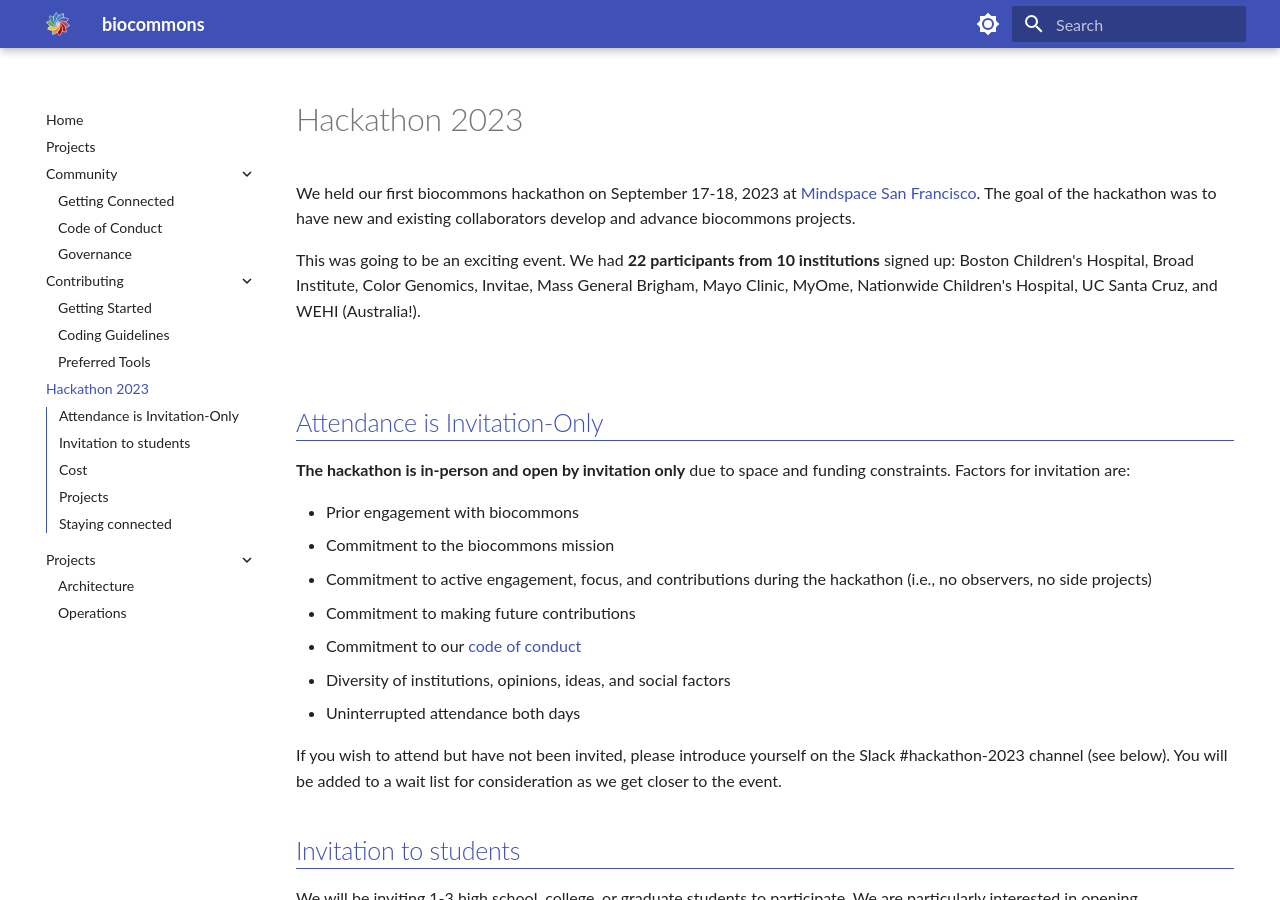
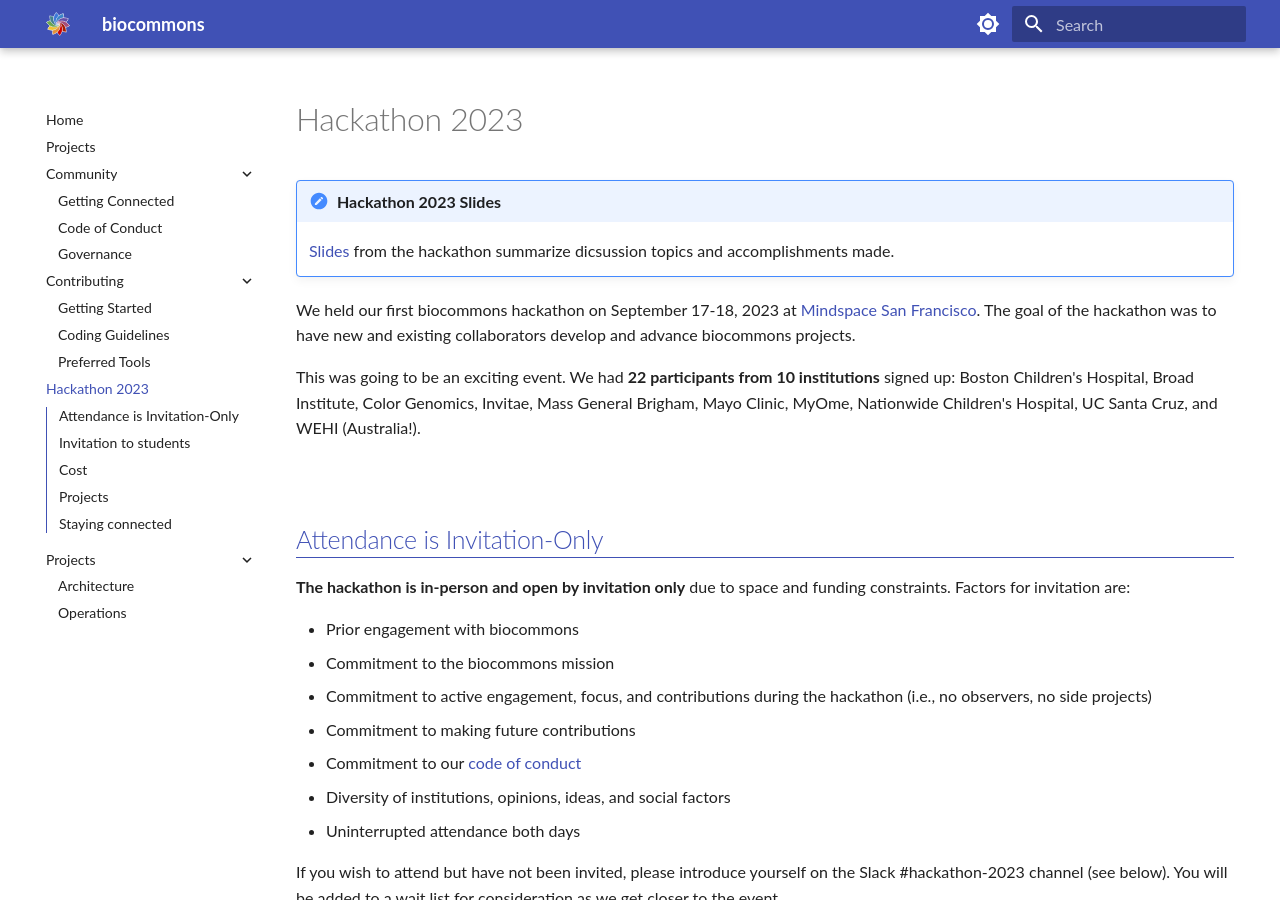
Before and after one commit to biocommons/biocommons.github.io, an MkDocs documentation site: the page built from docs/hackathon-2023.md, in a window 1280 px wide and 900 px high. Built offline with MkDocs 1.6.1 and Material for MkDocs 9.7.7, drawn with Linux system fonts in a browser that asks for light colours.

Commit message:
add link to hackathon slides

```diff
--- a/docs/hackathon-2023.md
+++ b/docs/hackathon-2023.md
@@ -1,4 +1,8 @@
 # Hackathon 2023
+
+!!! note "Hackathon 2023 Slides"
+
+    [Slides](https://docs.google.com/presentation/d/13RZcV5NRpHwQkRfyhiezSh_bnayPntJr6IYkMDsdbzo/edit?usp=sharing) from the hackathon summarize dicsussion topics and accomplishments made.
 
 We held our first biocommons hackathon on September 17-18, 2023 at [Mindspace San
 Francisco](https://www.google.com/maps/place/Mindspace+San+Francisco/data=!4m2!3m1!19sChIJ1SY5AOOBhYARpyx2-yXz53M).
```
